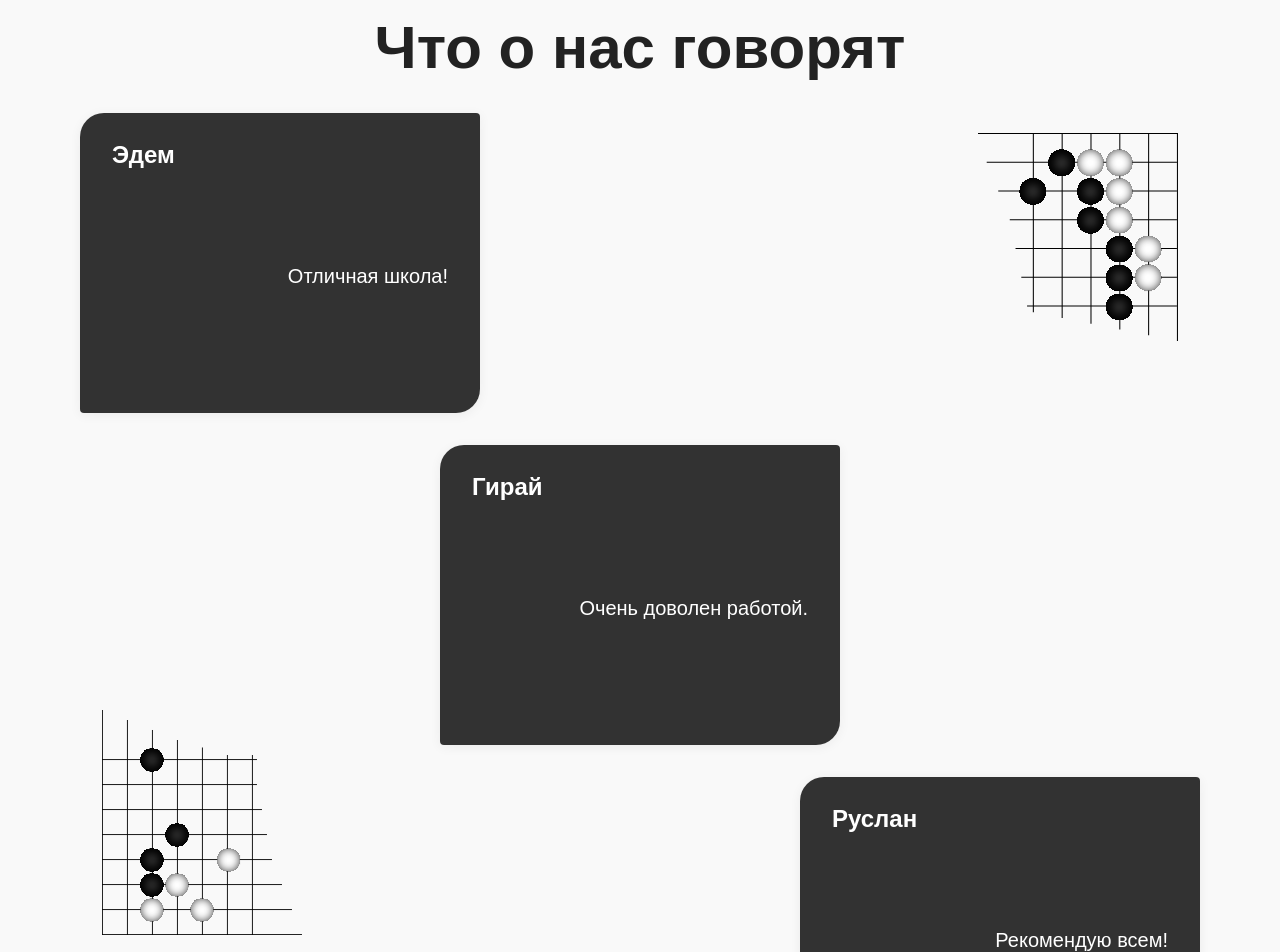
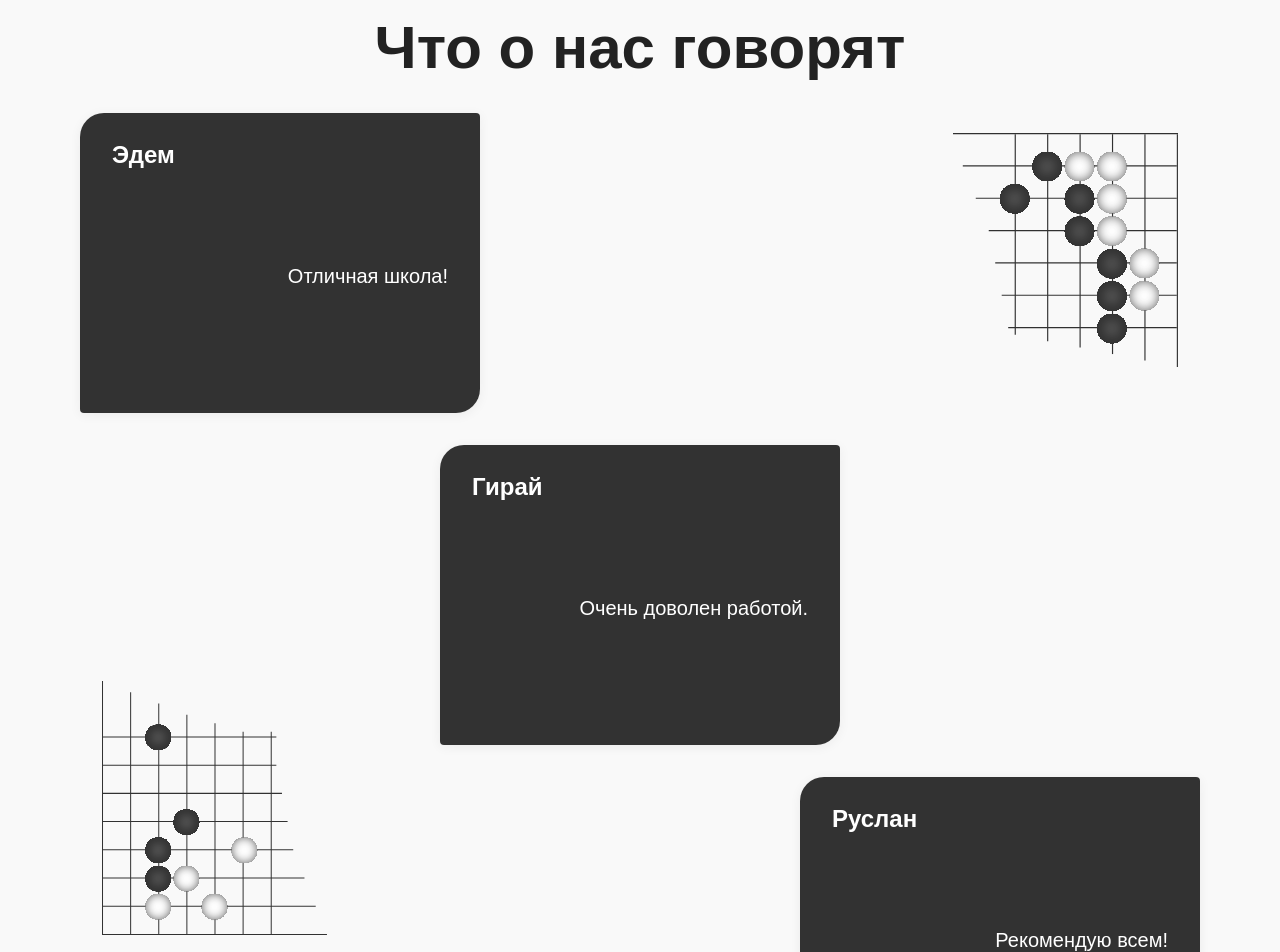
Before and after one commit to 6dem/kiri, a Next.js app in the folder src/apps/web/: page / in a window 1280 px wide. Shown: the part 2620-3572 px from the top of the page. Built offline with nearby package versions, Linux system fonts and the light colour scheme.

Commit message:
web: style: small fix reviewList icons

```diff
--- a/src/apps/web/app/(home)/components/ReviewList/ReviewList.module.scss
+++ b/src/apps/web/app/(home)/components/ReviewList/ReviewList.module.scss
@@ -37,12 +37,16 @@
 }
 
 .topRightIcon {
+    filter: blur(0.5);
+    opacity: 0.8;
     position: absolute;
     top: calc(3 * $vertical-offset);
     right: calc(3 * $horizontal-offset);
 }
 
 .bottomLeftIcon {
+    filter: blur(0.5);
+    opacity: 0.8;
     position: absolute;
     bottom: calc(3 * $vertical-offset);
     left: calc(3 * $horizontal-offset);
--- a/src/apps/web/app/(home)/components/ReviewList/ReviewList.tsx
+++ b/src/apps/web/app/(home)/components/ReviewList/ReviewList.tsx
@@ -13,14 +13,14 @@ export function ReviewList() {
   return (
     <section id="reviews" className={styles.ReviewList}>
       <div className="container">
-        <Image className={styles.topRightIcon} src="/icons/top-right-corner.svg" alt="icon" width={200} height={200}/>
+        <Image className={styles.topRightIcon} src="/icons/top-right-corner.svg" alt="icon" width={225} height={225}/>
         <h2 className={styles.stickyTitle}>Что о нас говорят</h2>
         <div className={styles.list}>
           {reviews.slice(0, 3).map((review, idx) => (
             <Review key={idx} {...review} />
           ))}
         </div>
-          <Image className={styles.bottomLeftIcon} src="/icons/bottom-left-corner.svg" alt="icon" width={200} height={200}/>
+          <Image className={styles.bottomLeftIcon} src="/icons/bottom-left-corner.svg" alt="icon" width={225} height={225}/>
       </div>
     </section>
   )
```
